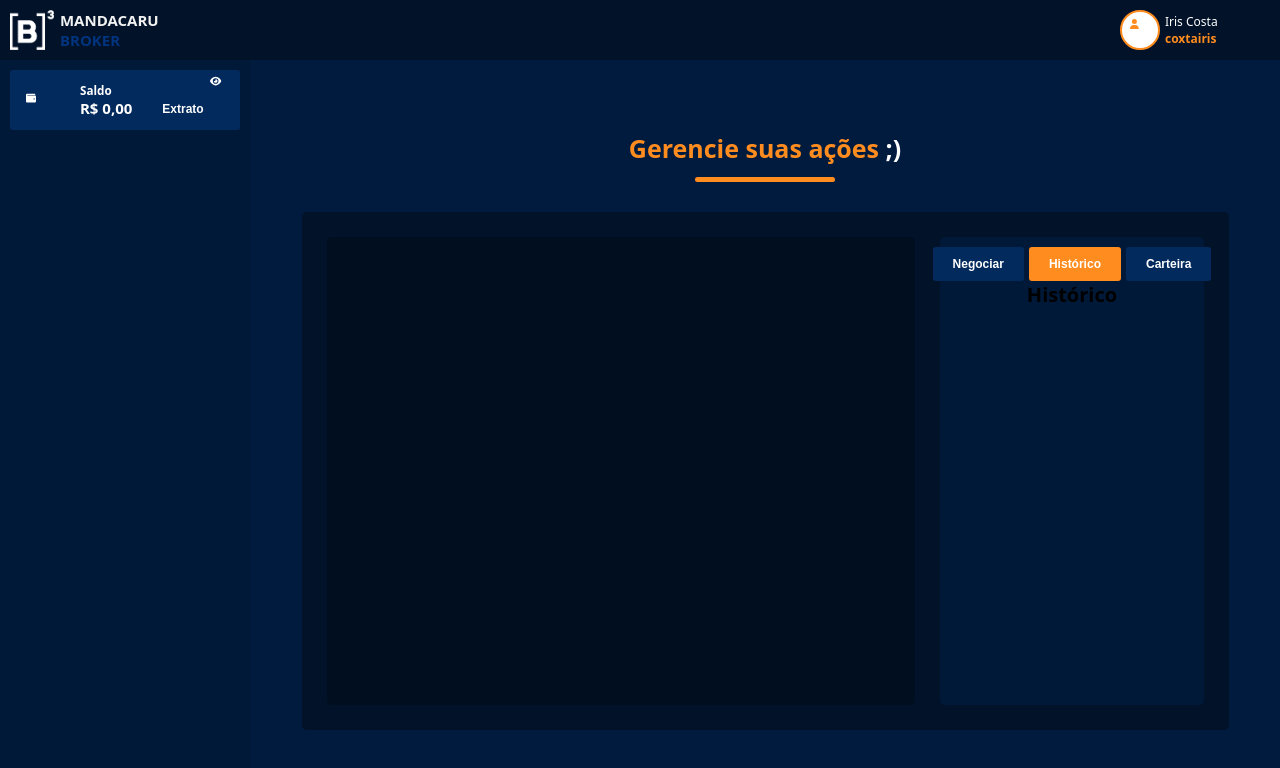
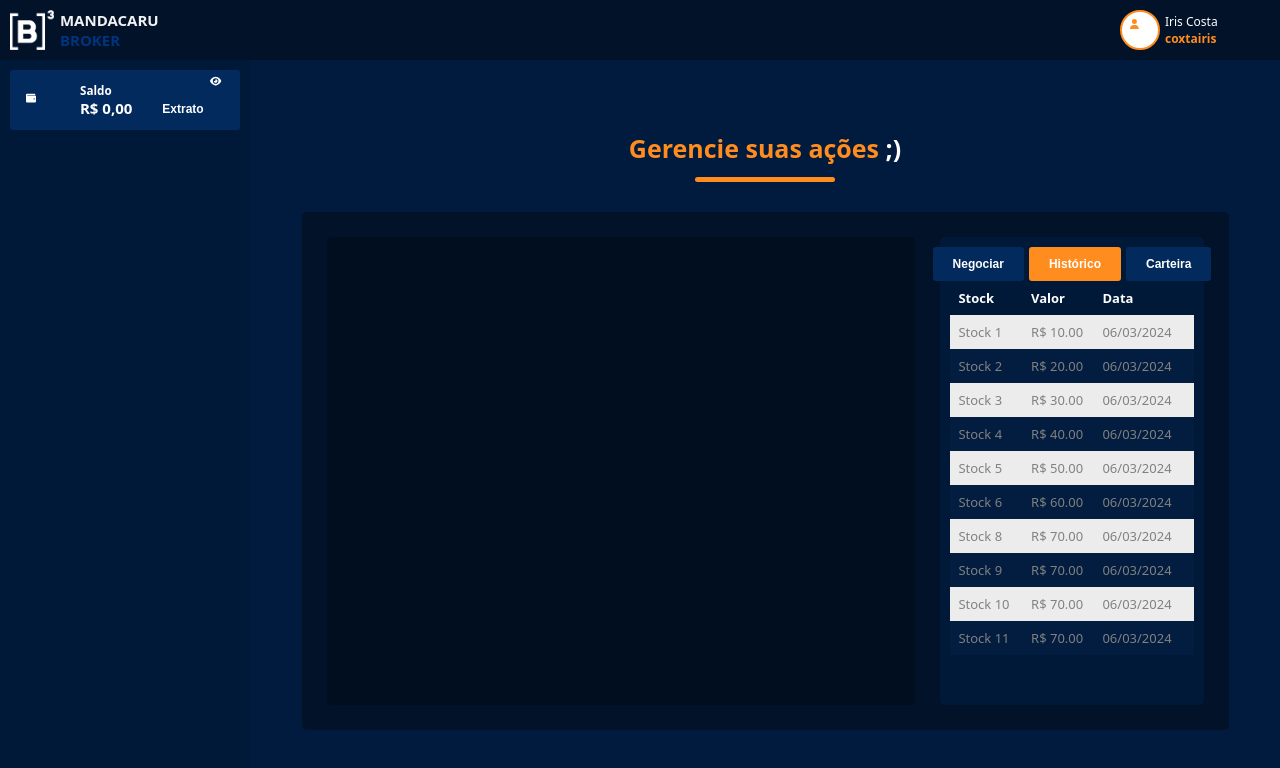
Before and after one commit to izaiasmachado/mandacarubroker-front, a Next.js app: page / in a window 1280 px wide. Both pictures are taken after a click on the button "Histórico". Shown: the top 768 px of the page. Built offline with nearby package versions, Linux system fonts and the light colour scheme.

Commit message:
:sparckles: feat: historico component

```diff
--- a/src/components/MainContainer/Main/RightConteiner/Historico/index.js
+++ b/src/components/MainContainer/Main/RightConteiner/Historico/index.js
@@ -1,9 +1,52 @@
+// import * as S from "./styles";
+
+// const Historico = () => {
+
+//   return (
+//    <h1>Histórico</h1>
+//   );
+// };
+
+// export default Historico;
+
+
 import * as S from "./styles";
 
 const Historico = () => {
+  const stockData = [
+    { name: "Stock 1", valor: "R$ 10.00", data: "06/03/2024" },
+    { name: "Stock 2", valor: "R$ 20.00", data: "06/03/2024" },
+    { name: "Stock 3", valor: "R$ 30.00", data: "06/03/2024" },
+    { name: "Stock 4", valor: "R$ 40.00", data: "06/03/2024" },
+    { name: "Stock 5", valor: "R$ 50.00", data: "06/03/2024" },
+    { name: "Stock 6", valor: "R$ 60.00", data: "06/03/2024" },
+    { name: "Stock 8", valor: "R$ 70.00", data: "06/03/2024" },
+    { name: "Stock 9", valor: "R$ 70.00", data: "06/03/2024" },
+    { name: "Stock 10", valor: "R$ 70.00", data: "06/03/2024" },
+    { name: "Stock 11", valor: "R$ 70.00", data: "06/03/2024" },
+
+  ];
 
   return (
-   <h1>Histórico</h1>
+    <S.Container>
+      <S.Table>
+        <S.TableRowHeader>
+          <S.TableHeader>Stock</S.TableHeader>
+          <S.TableHeader>Valor</S.TableHeader>
+          <S.TableHeader>Data</S.TableHeader>
+        </S.TableRowHeader>
+        {stockData.map((data, index) => (
+
+          <S.TableRow key={index} flip={index % 2 === 0} >
+
+            <S.TableCell>{data.name}</S.TableCell>
+            <S.TableCell>{data.valor}</S.TableCell>
+            <S.TableCell>{data.data}</S.TableCell>
+
+          </S.TableRow>
+        ))}
+      </S.Table>
+    </S.Container>
   );
 };
 
--- a/src/components/MainContainer/Main/RightConteiner/Historico/styles.js
+++ b/src/components/MainContainer/Main/RightConteiner/Historico/styles.js
@@ -0,0 +1,36 @@
+import styled from "styled-components";
+
+export const Container = styled.div`
+  /* padding: 20px; */
+  overflow-y: auto;
+`;
+
+export const Table = styled.table`
+  border-collapse: collapse;
+  width: 100%;
+  background-color: #011938;
+`;
+
+export const TableRow = styled.tr`
+  color: #818181;
+  padding: 8px;
+  font-size: 1.3rem;
+  background-color: ${(props) => (props.flip ? "#ECECEC" : "#021D3F")};;
+`;
+
+export const TableRowHeader = styled.tr`
+  color: #fff;
+  padding: 8px;
+  font-size: 1.3rem;
+
+`;
+
+export const TableHeader = styled.th`
+  padding: 8px;
+  text-align: left;
+`;
+
+export const TableCell = styled.td`
+  width: 15rem;
+  padding: 8px;
+`;
```
